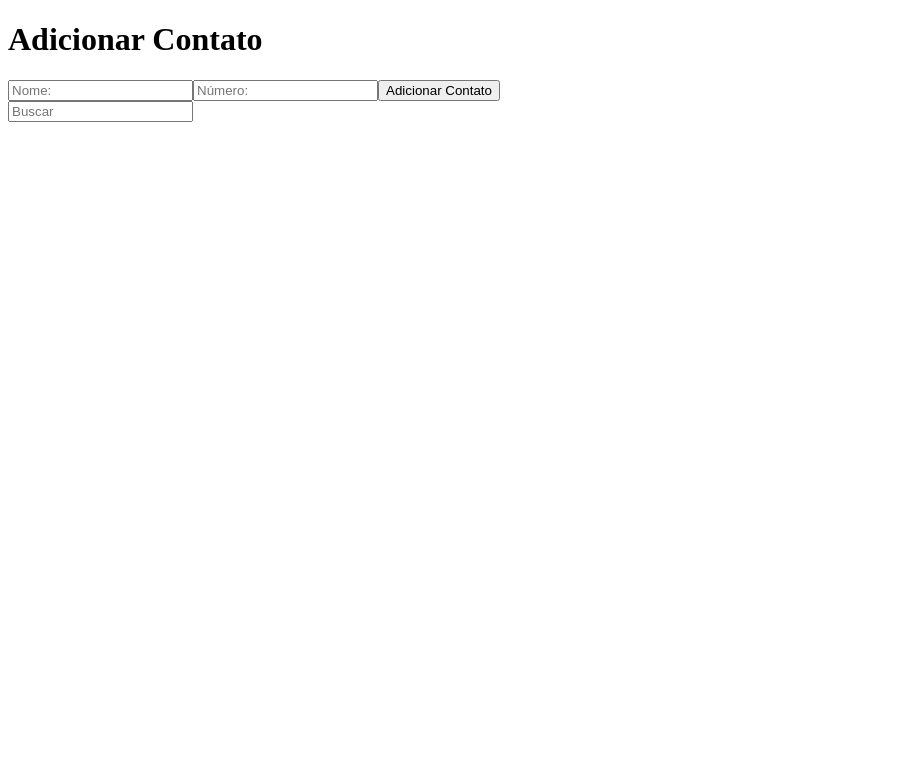
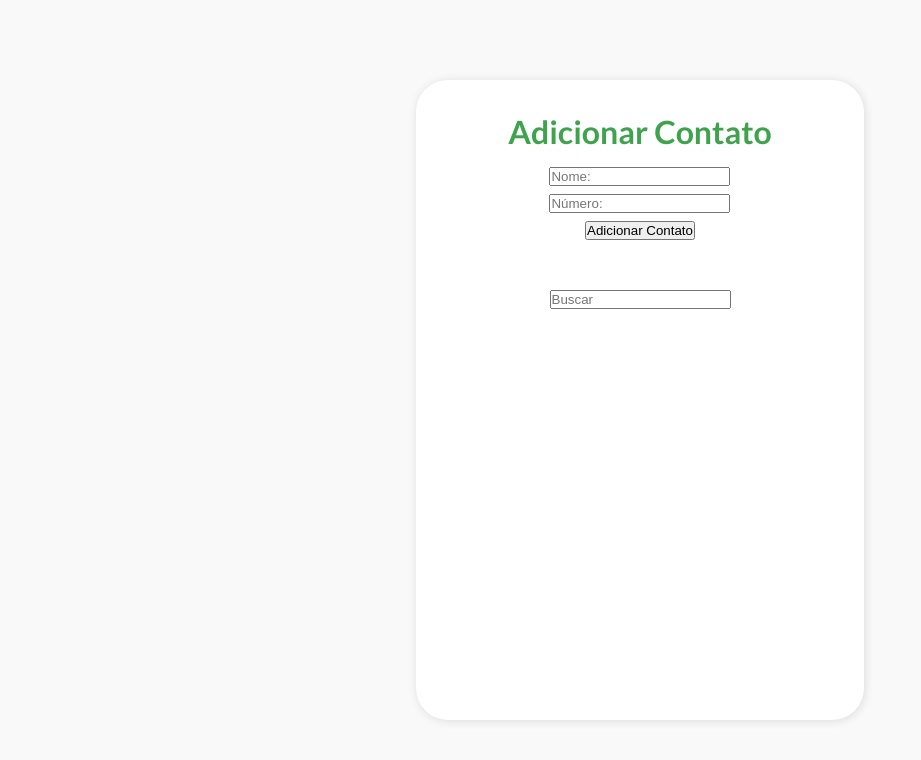
Before and after one commit to vitorbertolla/Projeto_Contatos, a React (Vite) app in the folder Projeto_Contatos/: page / in a window 1280 px wide. Shown: the top 760 px of the page, without its empty margins (0-921 px from the left). Built offline with nearby package versions, Linux system fonts and the light colour scheme.

Commit message:
comecei estilizacao

```diff
--- a/Projeto_Contatos/src/App.jsx
+++ b/Projeto_Contatos/src/App.jsx
@@ -3,6 +3,8 @@
 import ListContatos from './componentes/ListContatos'
 import Search from './componentes/Search'
 import './App.css'
+import './theme.css'
+import './global.css'
 
 function App() {
   const [Contatos, setContatos] = useState([])
@@ -63,7 +65,7 @@
 
 
   return (
-    <div>
+    <div className='container'>
 
       <div>
         <Create
--- /dev/null
+++ b/Projeto_Contatos/src/global.css
@@ -0,0 +1,46 @@
+*{
+    padding: 0;
+    margin: 0;
+    box-sizing: border-box;
+}
+
+body{
+    font-family: var(--font-1);
+    display: flex;
+    justify-content: center;
+    width: 100vw;
+    margin-top: 10vh;
+    background-color: var(--branco);
+}
+
+form{
+    margin: 1rem;
+    gap: 0.5rem;
+    display: flex;
+    flex-flow: column;
+    justify-content: center;
+    align-items: center;
+}
+
+h1{
+    color: var(--verde-2);
+}
+
+.container{
+    height: 80vh;
+    width: 35vw;
+    background-color: white;
+    box-shadow: rgba(0, 0, 0, 0.123) 1px 1px 10px;
+    display: flex;
+    flex-flow: column wrap;
+    align-items: center;
+    border-radius: 2rem;
+}
+
+.container-add{
+    margin: 2rem;
+    display: flex;
+    flex-flow: column wrap;
+    justify-content: center;
+    align-items: center;
+}
--- /dev/null
+++ b/Projeto_Contatos/src/theme.css
@@ -0,0 +1,16 @@
+@import url('https://fonts.googleapis.com/css2?family=Lato:ital,wght@0,100;0,300;0,400;0,700;0,900;1,100;1,300;1,400;1,700;1,900&display=swap');
+
+:root {
+    --verde-1: #5bba6f;
+    --verde-2: #3fa34d;
+    --verde-3: #2a9134;
+    --verde-4: #137547;
+    --verde-5: #054a29;
+
+    --branco: #f9f9f9;
+    --cinza-1: #e0e0e0;
+    --cinza-2: #555;
+    --preto: black;
+
+    --font-1: "Lato", sans-serif;
+}
```
